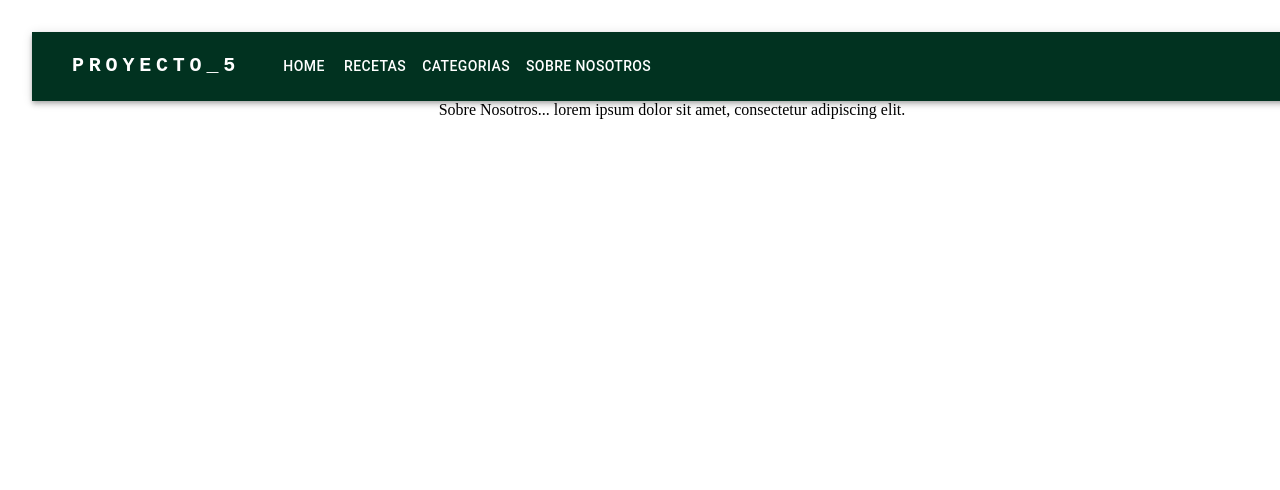
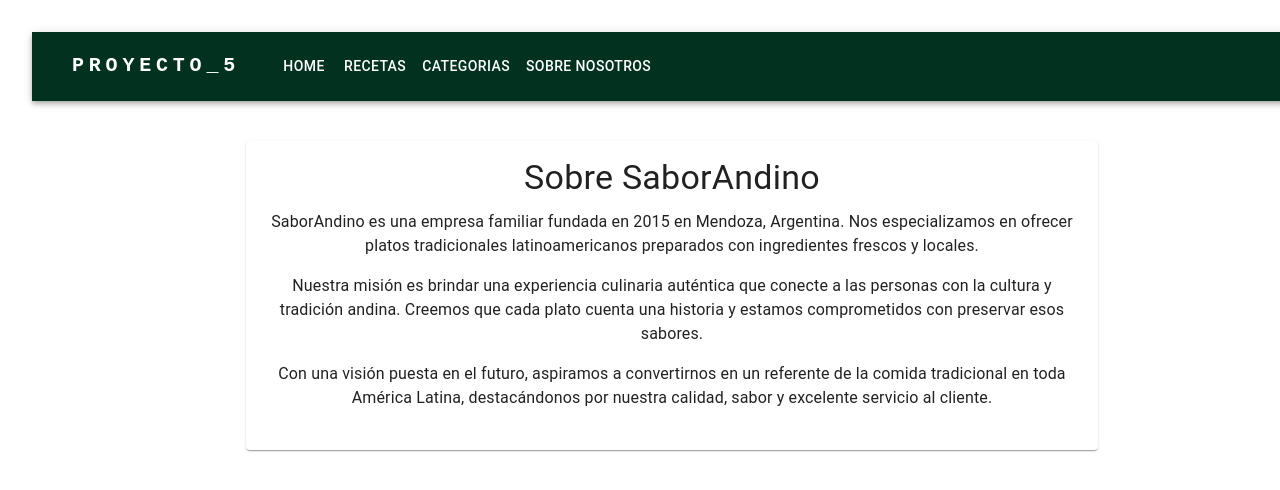
Before and after one commit to alvarogatica/Proyecto_Modulo_5, a React (Vite) app in the folder Proyecto5/: page /about in a window 1280 px wide. Shown: the top 490 px of the page. Built offline with nearby package versions, Linux system fonts and the light colour scheme; some icons are missing.

Commit message:
agregando otra opcion de manejo de la api, como el poder ver un listado de categorias y cada una por separado

```diff
--- a/Proyecto5/src/Router.jsx
+++ b/Proyecto5/src/Router.jsx
@@ -6,7 +6,7 @@ import Layout from "./components/Layout";
 import About from "./pages/About";
 import Categories from "./pages/Categories";
 import { ErrorBoundary } from "./components/ErrorBoundary";
-import CategoriasDetail from "./pages/CategoriasDetail";
+import CategoriesDetail from "./pages/CategoriesDetail";
 
 const router = createBrowserRouter([
   {
@@ -35,7 +35,7 @@ const router = createBrowserRouter([
       },
       {
         path: "/categorias/:nombre",
-        element: <CategoriasDetail />,
+        element: <CategoriesDetail />,
         errorElement: <ErrorBoundary />,
       },
       {
--- a/Proyecto5/src/components/NavbarComponent.jsx
+++ b/Proyecto5/src/components/NavbarComponent.jsx
@@ -131,7 +131,7 @@ function NavbarComponent() {
               textDecoration: "none",
             }}
           >
-            LOGO
+            Proyecto_5
           </Typography>
           <Box sx={{ flexGrow: 1, display: { xs: "none", md: "flex" } }}>
             {pages.map((page) => (
--- a/Proyecto5/src/pages/About.jsx
+++ b/Proyecto5/src/pages/About.jsx
@@ -1,11 +1,29 @@
-import React from 'react'
+import React from "react";
+import { Card, CardContent, Typography, Container, Box } from "@mui/material";
 
 const About = () => {
   return (
-    <div>
-      Sobre Nosotros... lorem ipsum dolor sit amet, consectetur adipiscing elit.
-    </div>
-  )
-}
+    <Container maxWidth="md">
+      <Box mt={5}>
+        <Card>
+          <CardContent>
+            <Typography variant="h4" gutterBottom>
+              Sobre SaborAndino
+            </Typography>
+            <Typography variant="body1" paragraph>
+              SaborAndino es una empresa familiar fundada en 2015 en Mendoza, Argentina. Nos especializamos en ofrecer platos tradicionales latinoamericanos preparados con ingredientes frescos y locales.
+            </Typography>
+            <Typography variant="body1" paragraph>
+              Nuestra misión es brindar una experiencia culinaria auténtica que conecte a las personas con la cultura y tradición andina. Creemos que cada plato cuenta una historia y estamos comprometidos con preservar esos sabores.
+            </Typography>
+            <Typography variant="body1" paragraph>
+              Con una visión puesta en el futuro, aspiramos a convertirnos en un referente de la comida tradicional en toda América Latina, destacándonos por nuestra calidad, sabor y excelente servicio al cliente.
+            </Typography>
+          </CardContent>
+        </Card>
+      </Box>
+    </Container>
+  );
+};
 
-export default About
+export default About;
--- a/Proyecto5/src/pages/CategoriasDetail.jsx
+++ /dev/null
@@ -1,11 +0,0 @@
-import React from 'react'
-
-const CategoriasDetail = () => {
-  return (
-    <div>
-      detalle
-    </div>
-  )
-}
-
-export default CategoriasDetail
--- /dev/null
+++ b/Proyecto5/src/pages/CategoriesDetail.jsx
@@ -0,0 +1,34 @@
+import { useLocation } from "react-router-dom";
+import { Box, Typography, Card, CardMedia, CardContent } from "@mui/material";
+
+const CategoriesDetail = () => {
+  const location = useLocation();
+  const { recipeCat } = location.state || {}; // Aquí recibes los datos
+
+  if (!recipeCat) {
+    return <Typography variant="h6">No se encontró la categoría.</Typography>;
+  }
+
+  return (
+    <Box sx={{ padding: 4 }}>
+      <Card sx={{ maxWidth: 600, margin: "0 auto" }}>
+        <CardMedia
+          component="img"
+          height="300"
+          image={recipeCat.strCategoryThumb}
+          alt={recipeCat.strCategory}
+        />
+        <CardContent>
+          <Typography variant="h4" gutterBottom>
+            {recipeCat.strCategory}
+          </Typography>
+          <Typography variant="body1">
+            {recipeCat.strCategoryDescription}
+          </Typography>
+        </CardContent>
+      </Card>
+    </Box>
+  );
+};
+
+export default CategoriesDetail;
```
